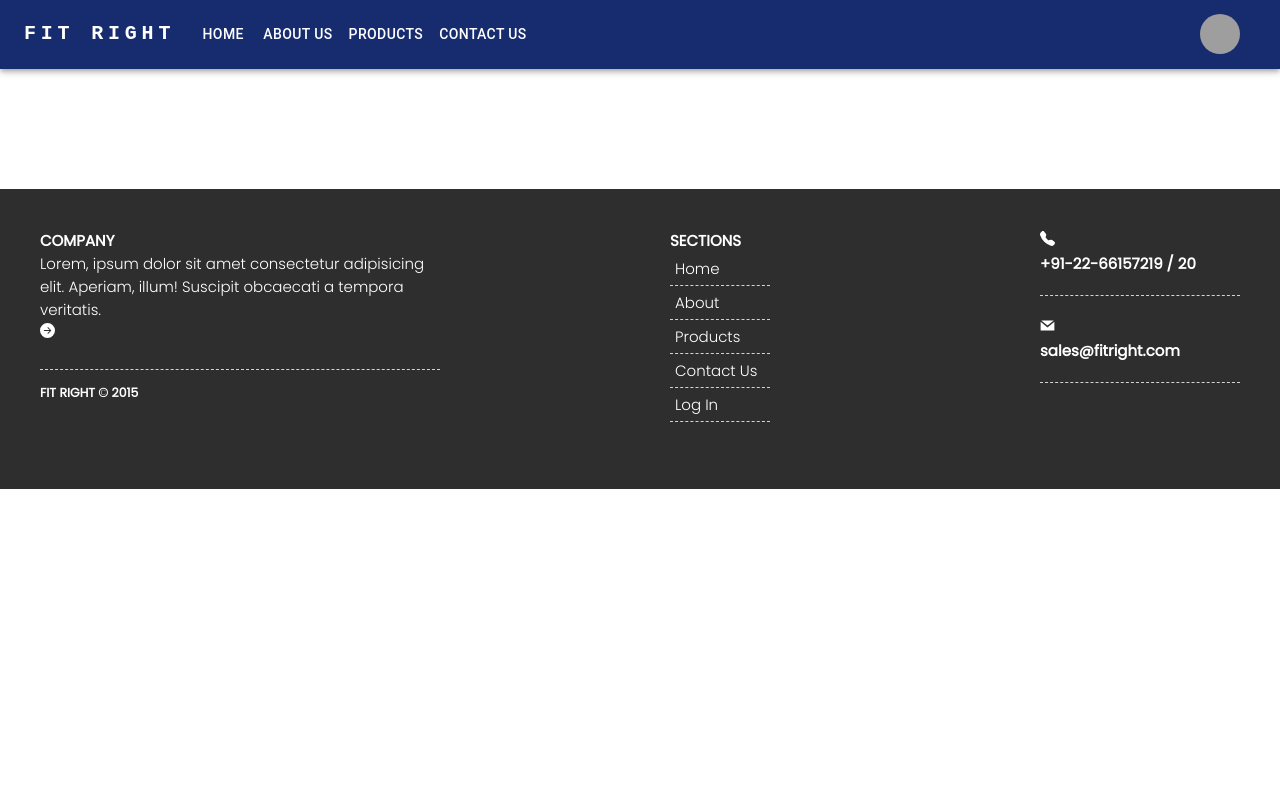
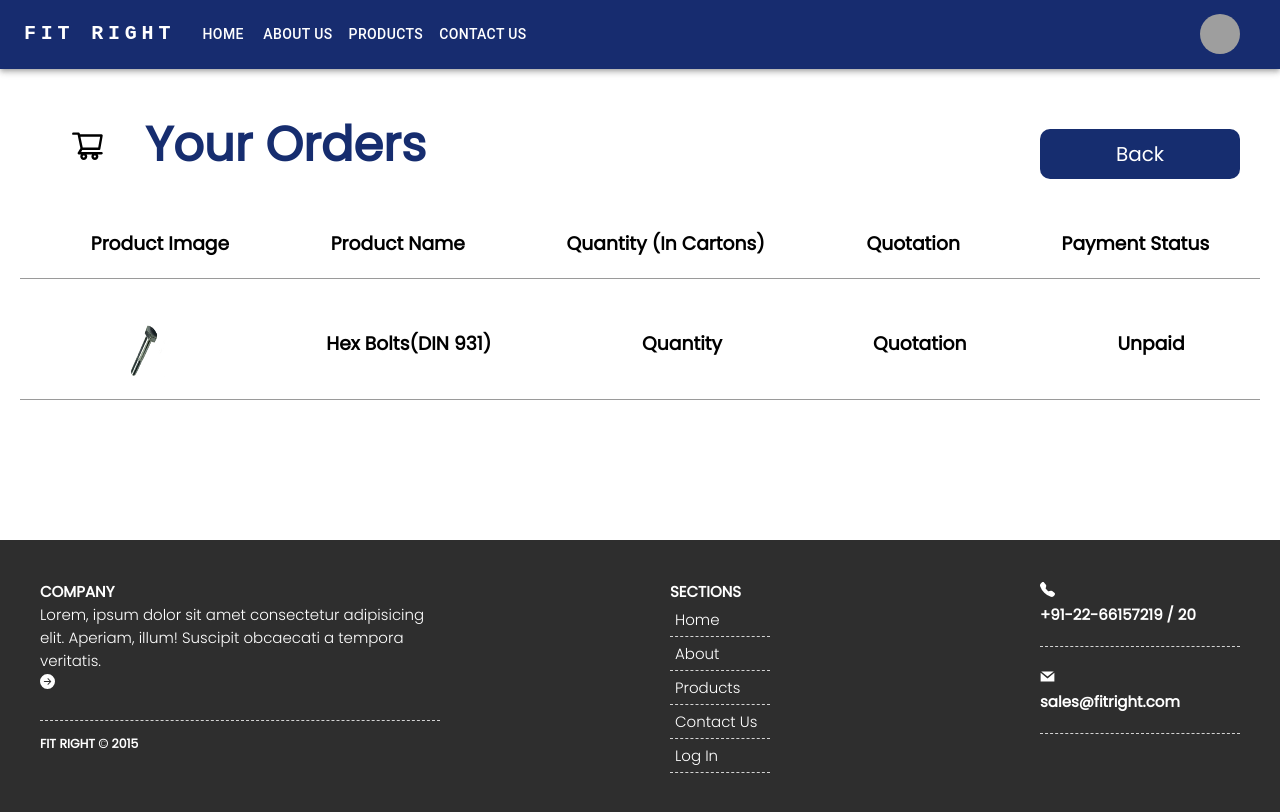
Before and after one commit to akshayrathod205/Sem5-MPR-Frontend, a React (Vite) app: page /userdash in a window 1280 px wide. Shown: the top 812 px of the page. Built offline with nearby package versions, Linux system fonts and the light colour scheme; grey boxes are pictures that could not be loaded.

Commit message:
Update App.jsx

```diff
--- a/src/App.jsx
+++ b/src/App.jsx
@@ -11,6 +11,7 @@ import Product from "./Components/products";
 import Singleproduct from "./Components/singleproduct";
 import Contact from "./Components/Contact";
 import Cart from './Components/cart'
+import Userdash from './Components/userdash'
 
 function App() {
   return (
@@ -23,6 +24,7 @@ function App() {
         <Route path="/products/:id" element={<Singleproduct />} />
         <Route path="/contact" element={<Contact />} />
         <Route path="/cart" element={<Cart />}/>
+        <Route path="/userdash" element={<Userdash />}/>
       </Routes>
       <Footer />
     </BrowserRouter>
```
